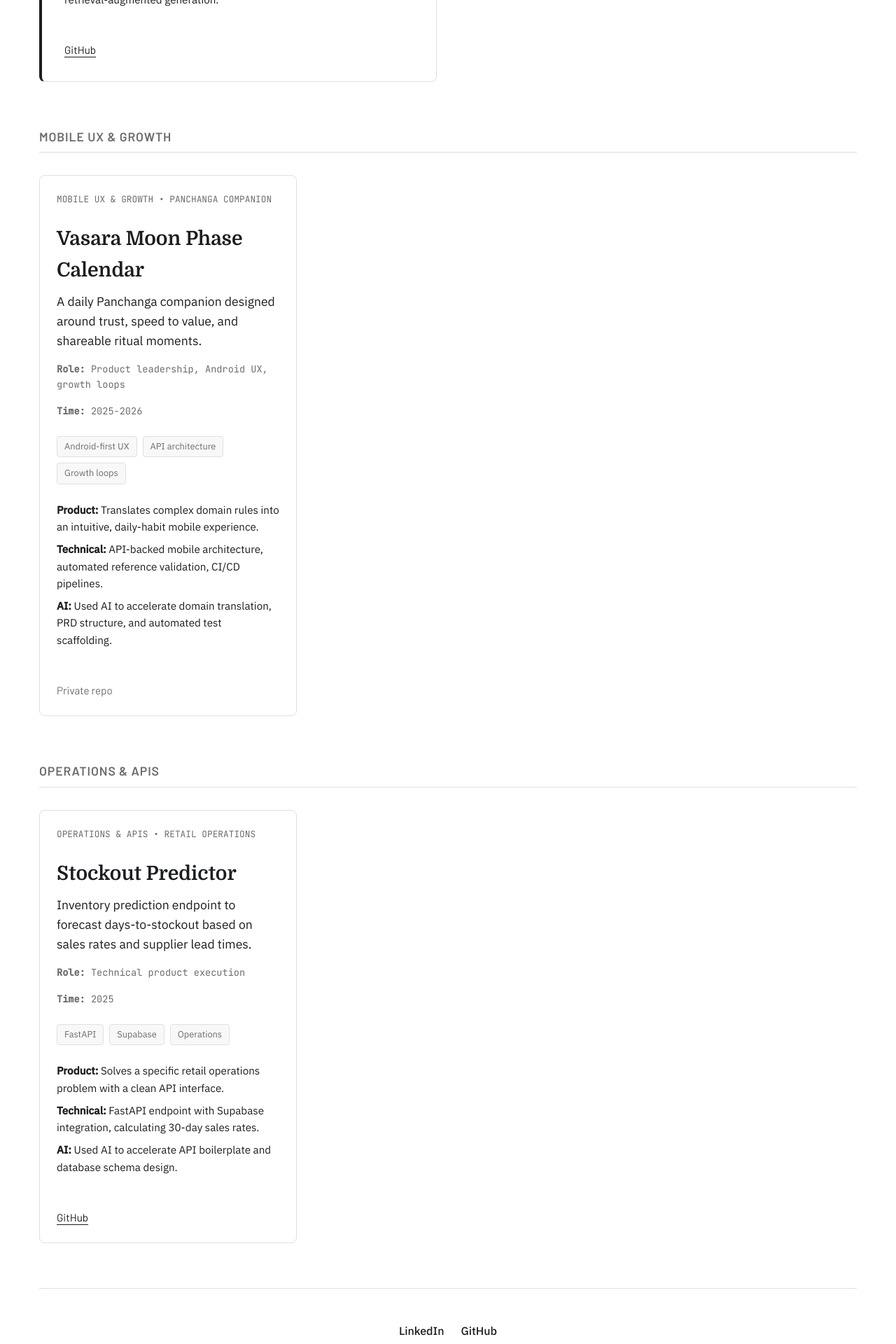
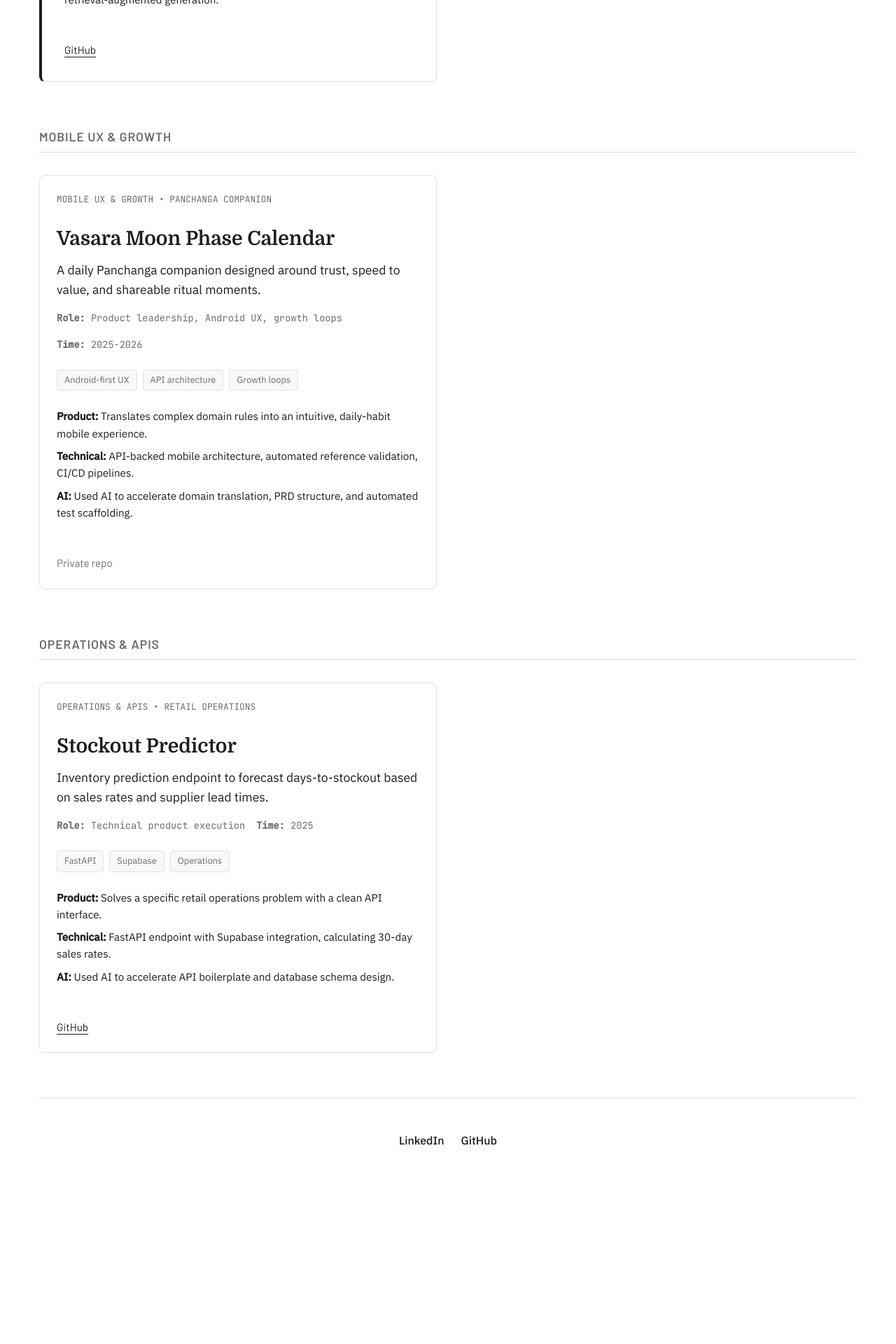
Before and after one commit to ProductAndCoffee/ProductAndCoffee.github.io, a Jekyll site: the page built from index.md, in a window 1280 px wide. Shown: the part 2575-4495 px from the top of the page at 70% size. Built offline with Jekyll 4.4.1, drawn with Linux system fonts in a browser that asks for light colours; after the commit the page ends 4266 px from its top, so only the background shows below that.

Commit message:
Layout: Use 2 projects per row for all cards on desktop

```diff
--- a/public/css/portfolio.css
+++ b/public/css/portfolio.css
@@ -152,7 +152,7 @@ body.portfolio-page {
 }
 
 .portfolio-card.variant-supporting {
-  grid-column: span 4;
+  grid-column: span 6;
   display: flex;
   flex-direction: column;
 }
```
